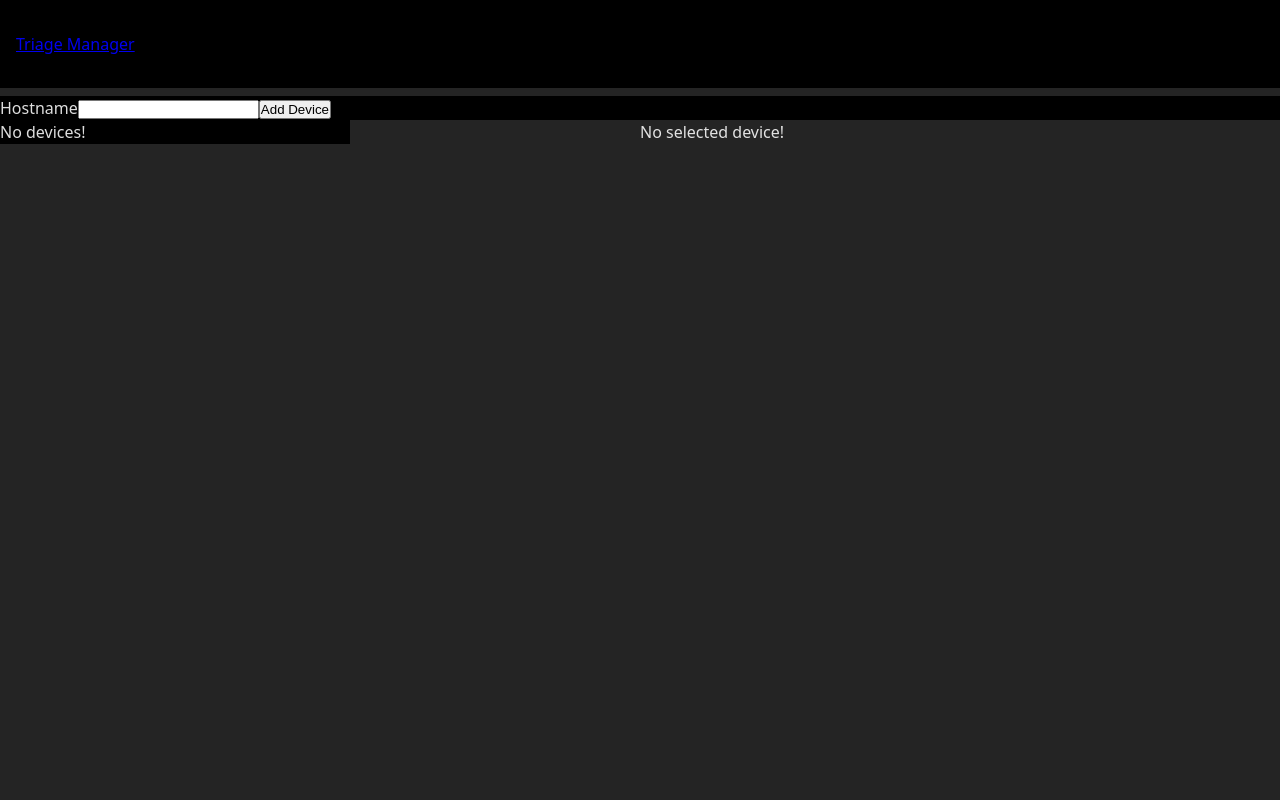
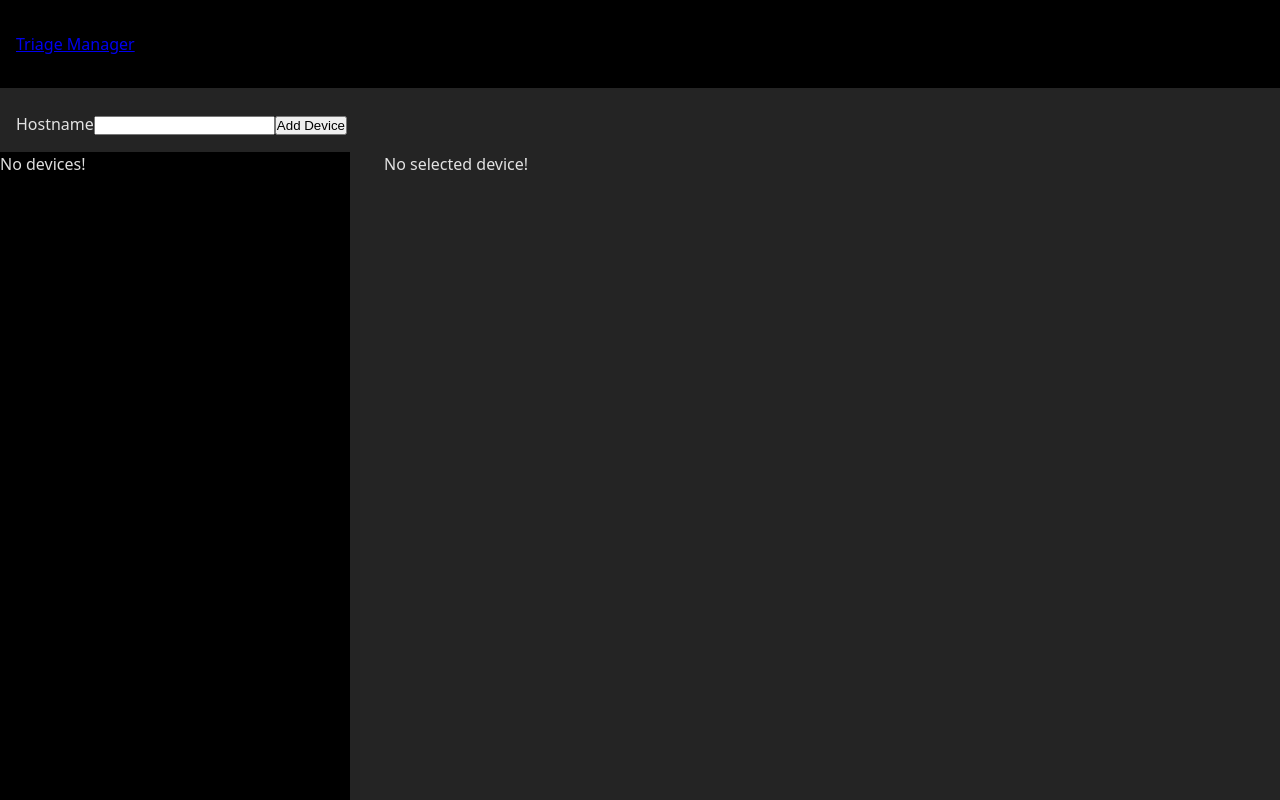
Before and after one commit to venoblin/triage-manager, a React (Vite) app: page /triage/new in a window 1280 px wide. Both pictures are taken after typing "Sample" into the empty fields and a click on the button "Create". Built offline with nearby package versions, Linux system fonts and the light colour scheme.

Commit message:
modified styling

```diff
--- a/src/components/DeviceEditor/DeviceEditor.css
+++ b/src/components/DeviceEditor/DeviceEditor.css
@@ -1,3 +1,7 @@
+.triage-head {
+  padding: 1rem;
+}
+
 .device-selector {
   width: 350px;
   background: black;
@@ -6,4 +10,21 @@
 .device-editor-wrap {
   display: grid;
   grid-template-columns: repeat(2, 1fr);
+}
+
+.device-selector {
+  overflow: scroll;
+  height: 100%;
+  position: fixed;
+  left: 0;
+  z-index: 10;
+}
+
+.device-editor {
+  position: fixed;
+  left: 0;
+  overflow: scroll;
+  height: 100%;
+  width: 100%;
+  padding-left: 24rem;
 }/*# sourceMappingURL=DeviceEditor.css.map */
--- a/src/components/DeviceEditor/DeviceEditor.scss
+++ b/src/components/DeviceEditor/DeviceEditor.scss
@@ -1,6 +1,6 @@
 
-.DeviceEditor {
-
+.triage-head {
+  padding: 1rem;
 }
 
 .device-selector {
@@ -12,3 +12,20 @@
   display: grid;
   grid-template-columns: repeat(2, 1fr);
 }
+
+.device-selector {
+  overflow: scroll;
+  height: 100%;
+  position: fixed;
+  left: 0;
+  z-index: 10;
+}
+
+.device-editor {
+  position: fixed;
+  left: 0;
+  overflow: scroll;
+  height: 100%;
+  width: 100%;
+  padding-left: 24rem;
+}
--- a/src/components/routes/TriageRoute/TriageRoute.css
+++ b/src/components/routes/TriageRoute/TriageRoute.css
@@ -1,3 +1 @@
-.triage-head {
-  background: black;
-}/*# sourceMappingURL=TriageRoute.css.map */
+/*# sourceMappingURL=TriageRoute.css.map */
--- a/src/components/routes/TriageRoute/TriageRoute.scss
+++ /dev/null
@@ -1,3 +0,0 @@
-.triage-head {
-  background: black;
-}
```
Also changed, not shown: 2 other files (tests, documents, lock files or other folders).
